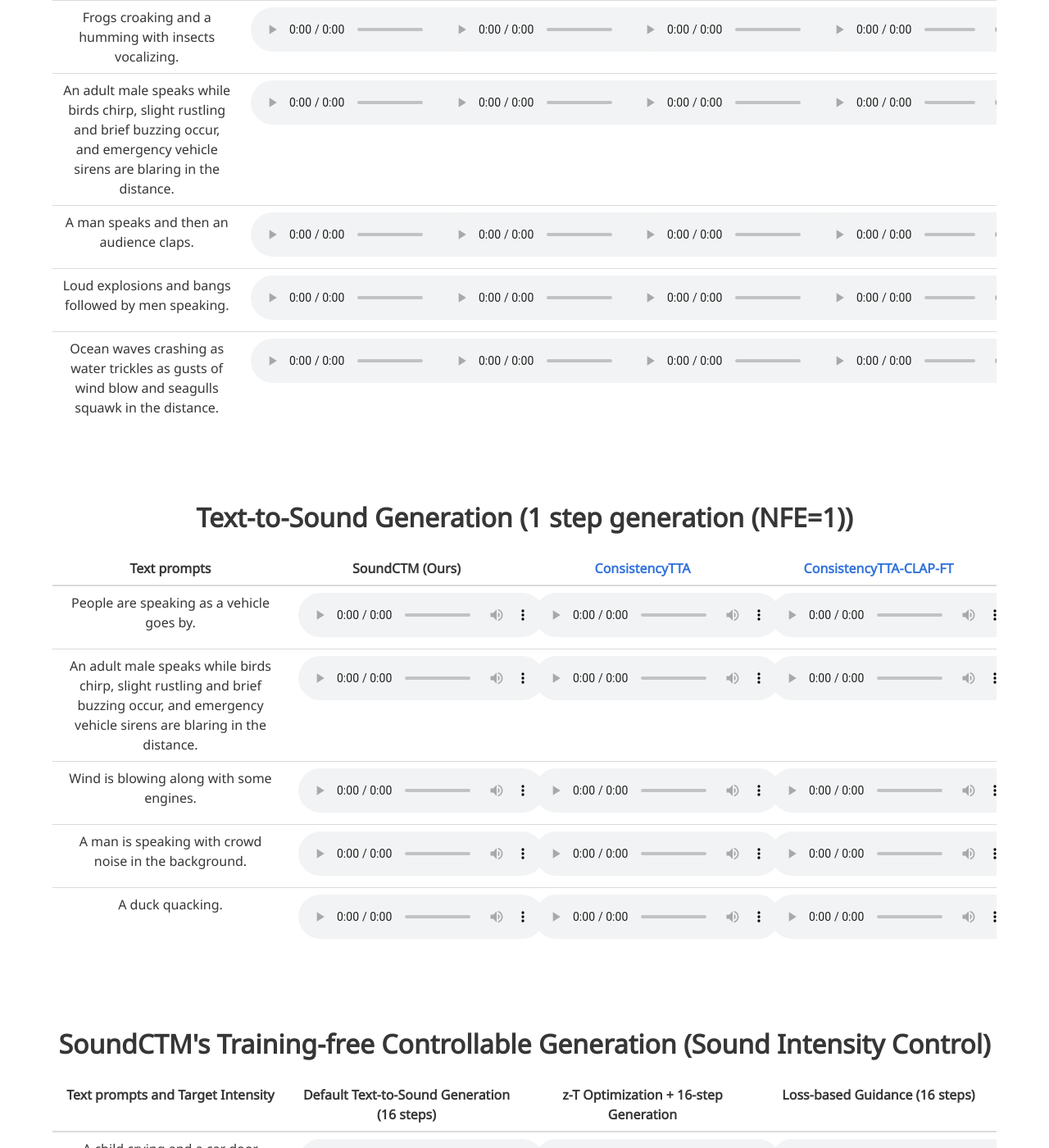
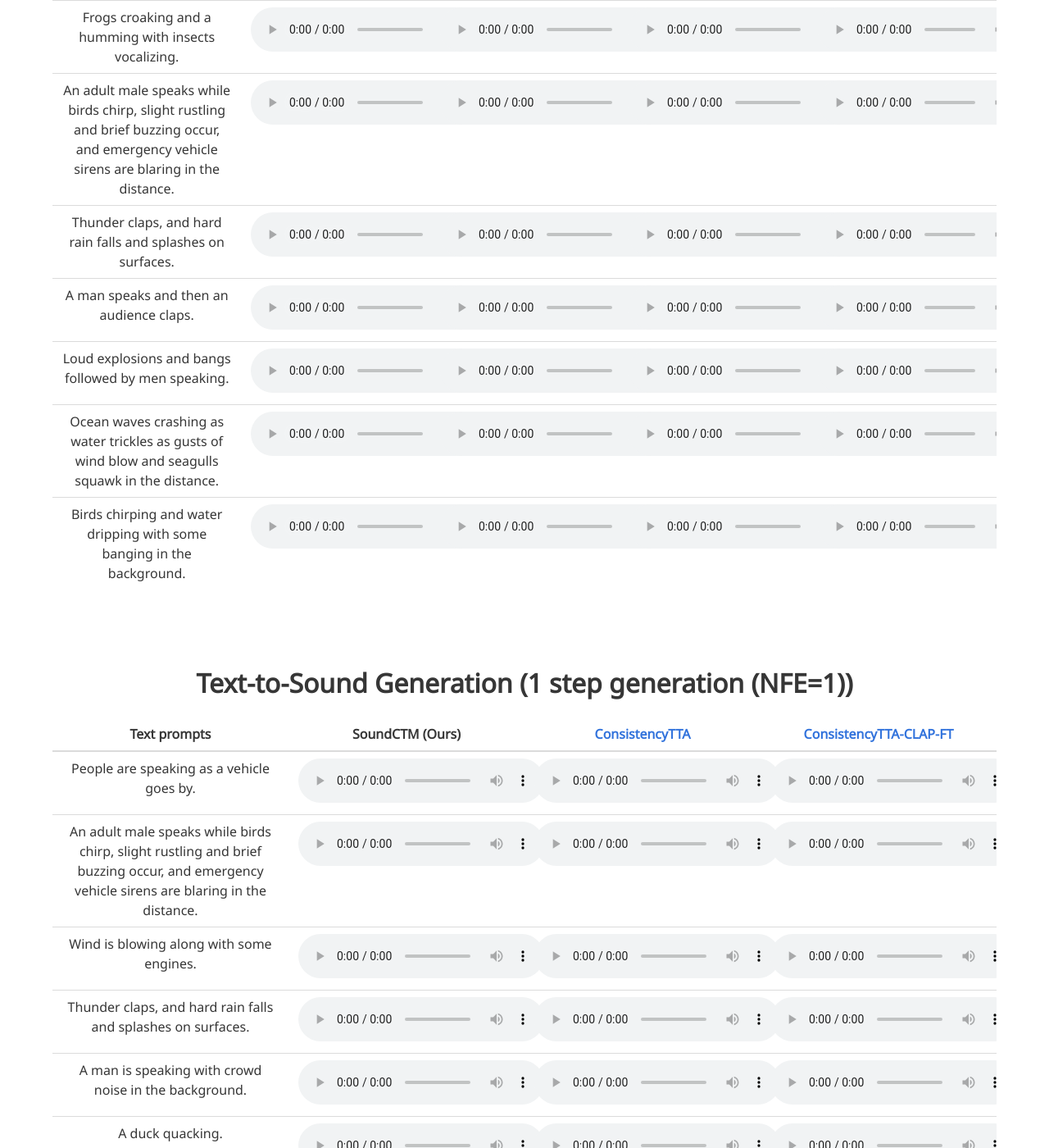
Before and after one commit to koichi-saito-sony/koichi-saito-sony.github.io, a Jekyll site: the page soundctm/index.html, which Jekyll copies as it is, in a window 1280 px wide and 1400 px high, scrolled down 1194 px. Shown: the whole window at 82% size. Built offline with Jekyll 4.4.1, drawn with Linux system fonts in a browser that asks for light colours; nearby versions of some CDN libraries; some web fonts are replaced; library files that are not in the unit come from our copies; a style sheet for code colours, icons or effects is not loaded; some of the changed text lies outside the part shown.

Commit message:
Add files via upload

```diff
--- a/soundctm/index.html
+++ b/soundctm/index.html
@@ -184,6 +184,13 @@
                 <td><audio controls="controls"><source src="static/audio/teacher_2.wav" />Your browser does not support the audio element.</audio></td>
               </tr>
               <tr>
+                <td>Thunder claps, and hard rain falls and splashes on surfaces.</td>
+                <td><audio controls="controls"><source src="static/audio/student_1_11.wav" />Your browser does not support the audio element.</audio></td>
+                <td><audio controls="controls"><source src="static/audio/student_4_11.wav" />Your browser does not support the audio element.</audio></td>
+                <td><audio controls="controls"><source src="static/audio/student_16_11.wav" />Your browser does not support the audio element.</audio></td>
+                <td><audio controls="controls"><source src="static/audio/teacher_11.wav" />Your browser does not support the audio element.</audio></td>
+              </tr>
+              <tr>
                 <td>A man speaks and then an audience claps.</td>
                 <td><audio controls="controls"><source src="static/audio/student_1_9.wav" />Your browser does not support the audio element.</audio></td>
                 <td><audio controls="controls"><source src="static/audio/student_4_9.wav" />Your browser does not support the audio element.</audio></td>
@@ -203,6 +210,13 @@
                 <td><audio controls="controls"><source src="static/audio/student_4_6.wav" />Your browser does not support the audio element.</audio></td>
                 <td><audio controls="controls"><source src="static/audio/student_16_6.wav" />Your browser does not support the audio element.</audio></td>
                 <td><audio controls="controls"><source src="static/audio/teacher_6.wav" />Your browser does not support the audio element.</audio></td>
+              </tr>
+              <tr>
+                <td>Birds chirping and water dripping with some banging in the background.</td>
+                <td><audio controls="controls"><source src="static/audio/student_1_12.wav" />Your browser does not support the audio element.</audio></td>
+                <td><audio controls="controls"><source src="static/audio/student_4_12.wav" />Your browser does not support the audio element.</audio></td>
+                <td><audio controls="controls"><source src="static/audio/student_16_12.wav" />Your browser does not support the audio element.</audio></td>
+                <td><audio controls="controls"><source src="static/audio/teacher_12.wav" />Your browser does not support the audio element.</audio></td>
               </tr>
             </tbody>
           </table>
@@ -247,6 +261,12 @@
                 <td><audio controls="controls"><source src="static/audio/ctta_ft_4.wav" />Your browser does not support the audio element.</audio></td>
               </tr>
               <tr>
+                <td>Thunder claps, and hard rain falls and splashes on surfaces.</td>
+                <td><audio controls="controls"><source src="static/audio/student_1_11.wav" />Your browser does not support the audio element.</audio></td>
+                <td><audio controls="controls"><source src="static/audio/ctta_11.wav" />Your browser does not support the audio element.</audio></td>
+                <td><audio controls="controls"><source src="static/audio/ctta_ft_11.wav" />Your browser does not support the audio element.</audio></td>
+              </tr>
+              <tr>
                 <td>A man is speaking with crowd noise in the background.</td>
                 <td><audio controls="controls"><source src="static/audio/student_1_7.wav" />Your browser does not support the audio element.</audio></td>
                 <td><audio controls="controls"><source src="static/audio/ctta_7.wav" />Your browser does not support the audio element.</audio></td>
@@ -257,6 +277,12 @@
                 <td><audio controls="controls"><source src="static/audio/student_1_8.wav" />Your browser does not support the audio element.</audio></td>
                 <td><audio controls="controls"><source src="static/audio/ctta_8.wav" />Your browser does not support the audio element.</audio></td>
                 <td><audio controls="controls"><source src="static/audio/ctta_ft_8.wav" />Your browser does not support the audio element.</audio></td>
+              </tr>
+              <tr>
+                <td>Birds cooing and rustling.</td>
+                <td><audio controls="controls"><source src="static/audio/student_1_13.wav" />Your browser does not support the audio element.</audio></td>
+                <td><audio controls="controls"><source src="static/audio/ctta_13.wav" />Your browser does not support the audio element.</audio></td>
+                <td><audio controls="controls"><source src="static/audio/ctta_ft_13.wav" />Your browser does not support the audio element.</audio></td>
               </tr>
             </tbody>
           </table>
```
